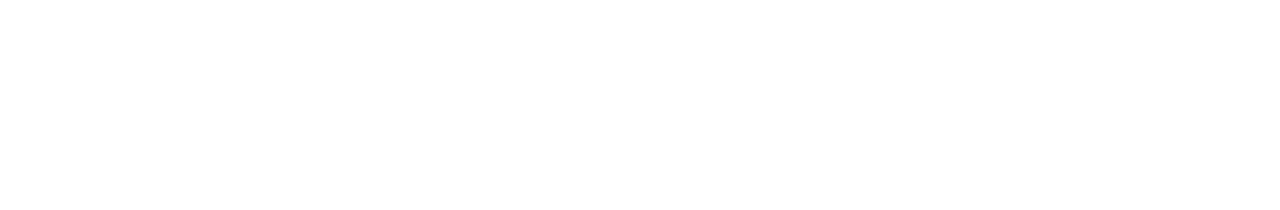
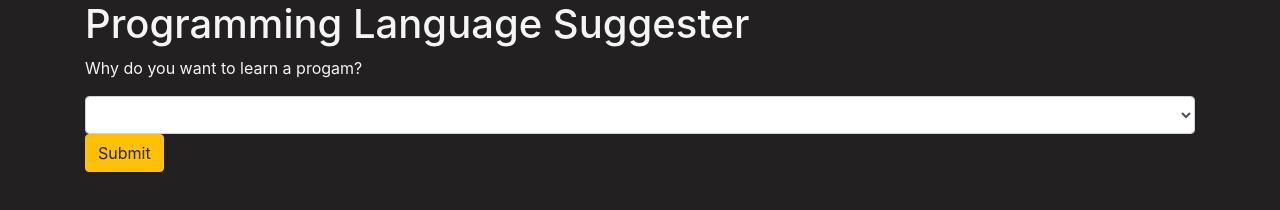
Before and after one commit to spodolak/program_language_suggester, a plain HTML site: page index.html in a window 1280 px wide. Drawn offline with Linux system fonts and the light colour scheme.

Commit message:
application_type form added to index.html with successful jquery dynamic interaction

```diff
--- a/css/styles.css
+++ b/css/styles.css
@@ -0,0 +1,4 @@
+body {
+  background-color: rgb(34, 32, 32);
+  color: whitesmoke;
+}
--- a/index.html
+++ b/index.html
@@ -8,6 +8,18 @@
     <title>Program Language Suggester</title>
   </head>
   <body>
-
+    <div class="container">
+      <h1>Programming Language Suggester</h1>
+      <form id="language_sorter">
+        <p>Why do you want to learn a progam?</p>
+        <select class="form-control" id="application_type">
+          <option></option>
+          <option>Design mobile apps</option>
+          <option>Design video games</option>
+          <option>Learn a new skill</option>
+        </select>
+        <button type="submit" class="btn btn-warning">Submit</button>
+      </form>
+  </div>
   </body>
 </html>
--- a/js/scripts.js
+++ b/js/scripts.js
@@ -0,0 +1,5 @@
+$(document).ready(function()  {
+  $("form#language_sorter").submit(function(event)  {
+    alert("jquery is linked!");
+  });
+});
```
